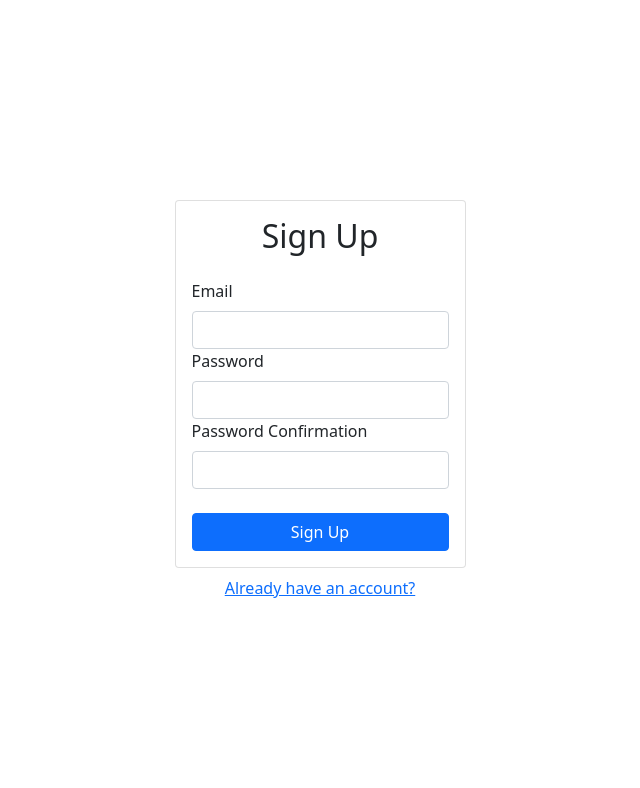
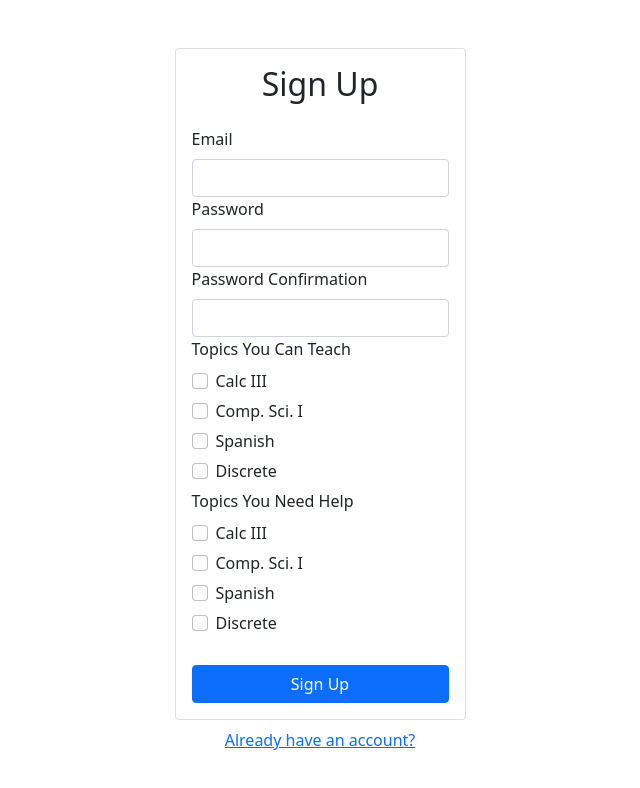
Before and after one commit to jacob-statsig/Tutoring-App, a React (Create React App) app in the folder tutoring-app/: page /signup in a window 1280 px wide. Shown: the top 788 px of the page, without its empty margins (320-960 px from the left). Built offline with nearby package versions, Linux system fonts and the light colour scheme; no server answers.

Commit message:
Adding subject selection

```diff
--- a/tutoring-app/src/components/Signup.js
+++ b/tutoring-app/src/components/Signup.js
@@ -9,16 +9,29 @@ export default function Signup() {
     const emailRef = useRef()
     const passwordRef = useRef()
     const passwordConfirmRef = useRef()
+    const tutorTopicRef = useRef()
+    const studentTopicRef = useRef()
     const { signUp, currentUser } = useAuth()
     const [error, setError] = useState('')
     const [loading, setLoading] = useState(false)
     const navigate = useNavigate()
+
+    // TODO remove hard coded subjects
+    const subjects = ['Calc III', 'Comp. Sci. I', 'Spanish', 'Discrete']
+    const tutoringSubjects = []
+    const studentSubjects = []
+
 
     async function handleSubmit(e) {
         e.preventDefault() // prevent refreshing
 
         if (passwordRef.current.value !== passwordConfirmRef.current.value) {
             return setError('Passwords do not match')
+        }
+
+        // check if at least 2 subjects are selected from each
+        if(tutoringSubjects.length < 2 || studentSubjects < 2) {
+            return setError('Please select two subjects from both fields')
         }
 
         try {
@@ -30,6 +43,32 @@ export default function Signup() {
             setError('Failed to create an account')
         }
         setLoading(false)
+    }
+
+    // This could cause errors where the screen displays checked but the subj hasn't been added to the appropriate array
+    function handleChange(e) {
+        // Check if updating student or tutoring
+        let arr = []
+
+        // Remove / Add subject
+        let subj = e.target.id
+
+        if(e.target.id.includes("student")){
+            subj = subj.replace('student-','')
+            arr = studentSubjects
+        } else {
+            subj = subj.replace('tutor-','')
+            arr = tutoringSubjects
+        }
+
+        if(e.target.checked){
+            arr.push(subj)
+        } else {
+            const index = arr.indexOf(subj)
+            arr.splice(index, 1)
+        }
+        console.log(tutoringSubjects)
+        console.log(studentSubjects)
     }
 
     return (
@@ -52,6 +91,35 @@ export default function Signup() {
                             <Form.Label>Password Confirmation</Form.Label>
                             <Form.Control type="password" ref={passwordConfirmRef} required />
                         </Form.Group>
+
+                        <Form.Group id="tutor">
+                            <Form.Label>Topics You Can Teach</Form.Label>
+                            {subjects.map((topic) => (
+                                <div key={`tutor-${topic}`} className="mb-1">
+                                <Form.Check
+                                    inline
+                                    type='checkbox'
+                                    onChange={e => handleChange(e)}
+                                    id={`tutor-${topic}`}
+                                    label={`${topic}`}
+                                />
+                                </div>
+                            ))}
+                        </Form.Group>
+                        <Form.Group id="student">
+                            <Form.Label>Topics You Need Help</Form.Label>
+                            {subjects.map((topic) => (
+                                <div key={`student-${topic}`} className="mb-1">
+                                <Form.Check
+                                    inline
+                                    type='checkbox'
+                                    onChange={e => handleChange(e)}
+                                    id={`student-${topic}`}
+                                    label={`${topic}`}
+                                />
+                                </div>
+                            ))}
+                        </Form.Group>
                         <Button disabled={loading} className="mt-4 w-100" type="submit">
                             Sign Up
                         </Button>
```
